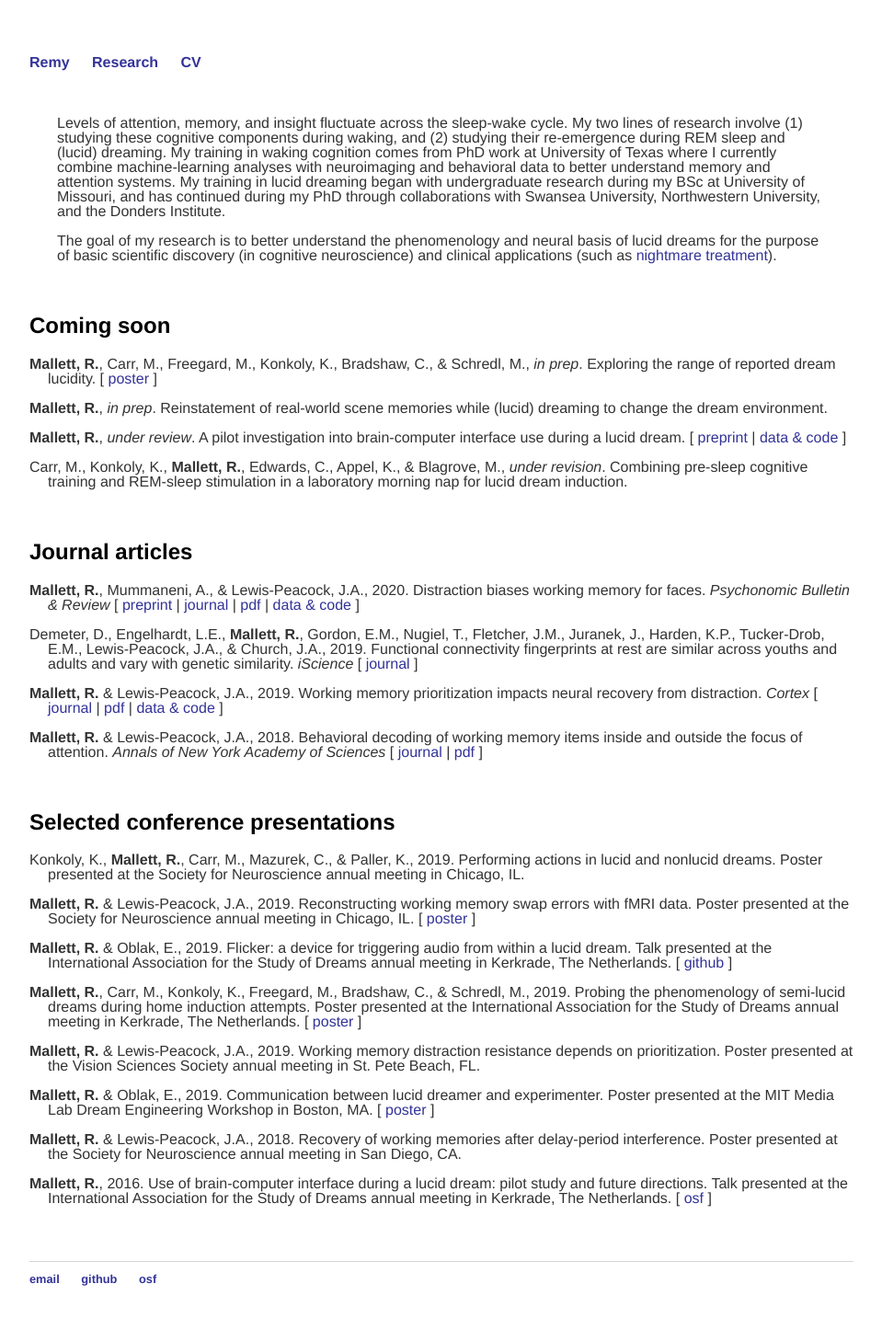
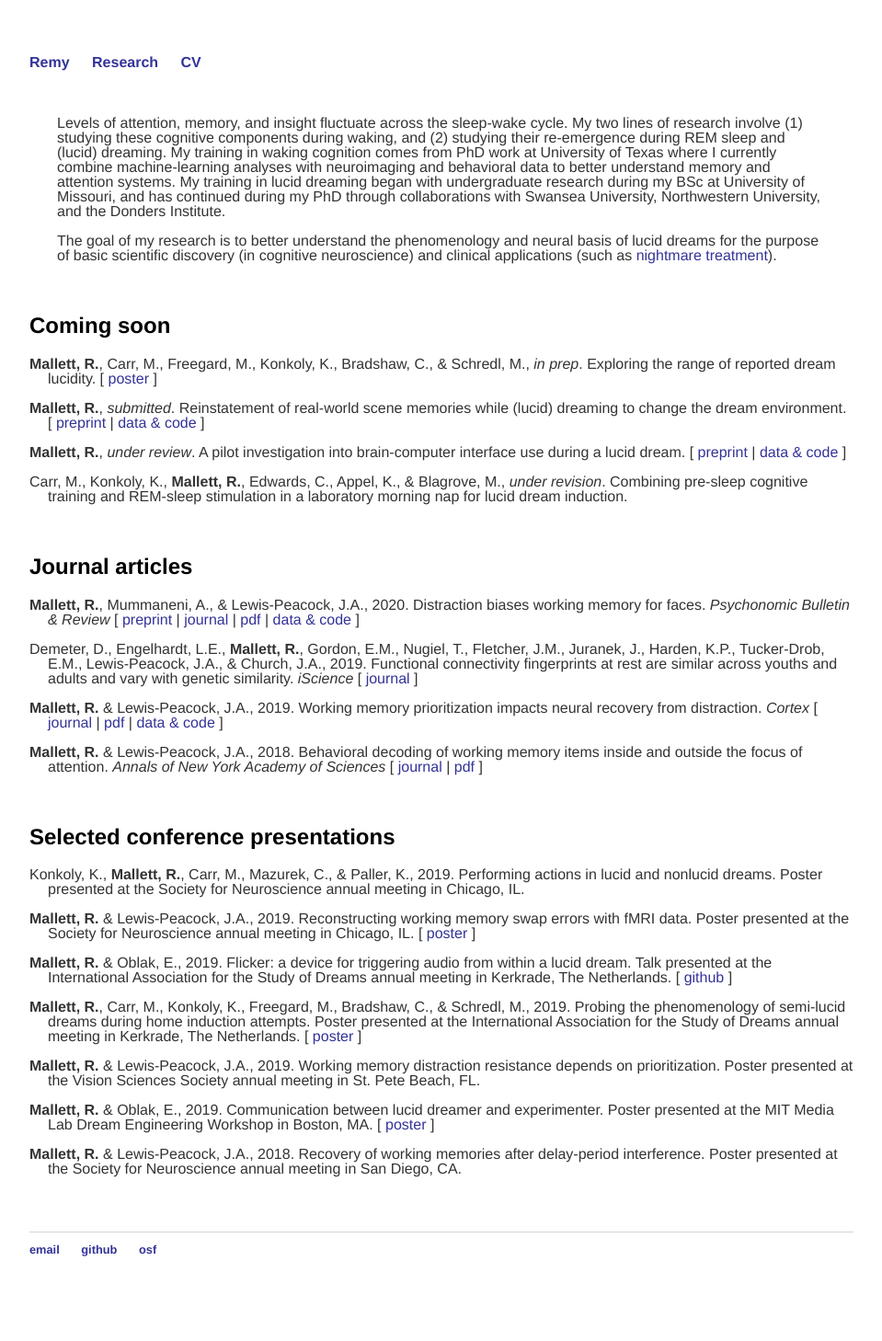
Before and after one commit to remrama/remrama.github.io, a Jekyll site: the page built from research/index.html, in a window 1280 px wide. Shown: the whole page at 92% size, without its empty margins (160-1119 px from the left). Built offline with Jekyll 4.4.1, drawn with Linux system fonts in a browser that asks for light colours; after the commit the page ends 1426 px from its top, so only the background shows below that.

Commit message:
RxR preprint

```diff
--- a/research/index.html
+++ b/research/index.html
@@ -19,7 +19,7 @@ title: Research
         <strong>Mallett, R.</strong>, Carr, M., Freegard, M., Konkoly, K., Bradshaw, C., & Schredl, M., <em>in prep</em>. Exploring the range of reported dream lucidity. [ <a href="https://osf.io/rpjwz/">poster</a> ]
     </p>
     <p class="hanging">
-        <strong>Mallett, R.</strong>, <em>in prep</em>. Reinstatement of real-world scene memories while (lucid) dreaming to change the dream environment.
+        <strong>Mallett, R.</strong>, <em>submitted</em>. Reinstatement of real-world scene memories while (lucid) dreaming to change the dream environment. [ <a href="https://doi.org/10.31219/osf.io/rh4qs">preprint</a> | <a href="https://osf.io/ndvj9/">data & code</a> ]
     </p>
     <p class="hanging">
         <strong>Mallett, R.</strong>, <em>under review</em>. A pilot investigation into brain-computer interface use during a lucid dream. [ <a href="https://doi.org/10.31219/osf.io/my3tq">preprint</a> | <a href="https://osf.io/mr7hf/">data & code</a> ]
@@ -67,8 +67,5 @@ title: Research
     <p class="hanging">
         <strong>Mallett, R.</strong> & Lewis-Peacock, J.A., 2018. Recovery of working memories after delay-period interference. Poster presented at the Society for Neuroscience annual meeting in San Diego, CA.
     </p>
-    <p class="hanging">
-        <strong>Mallett, R.</strong>, 2016. Use of brain-computer interface during a lucid dream: pilot study and future directions. Talk presented at the International Association for the Study of Dreams annual meeting in Kerkrade, The Netherlands. [ <a href="https://osf.io/mr7hf/">osf</a> ]
-    </p>
 
 </div>
```
